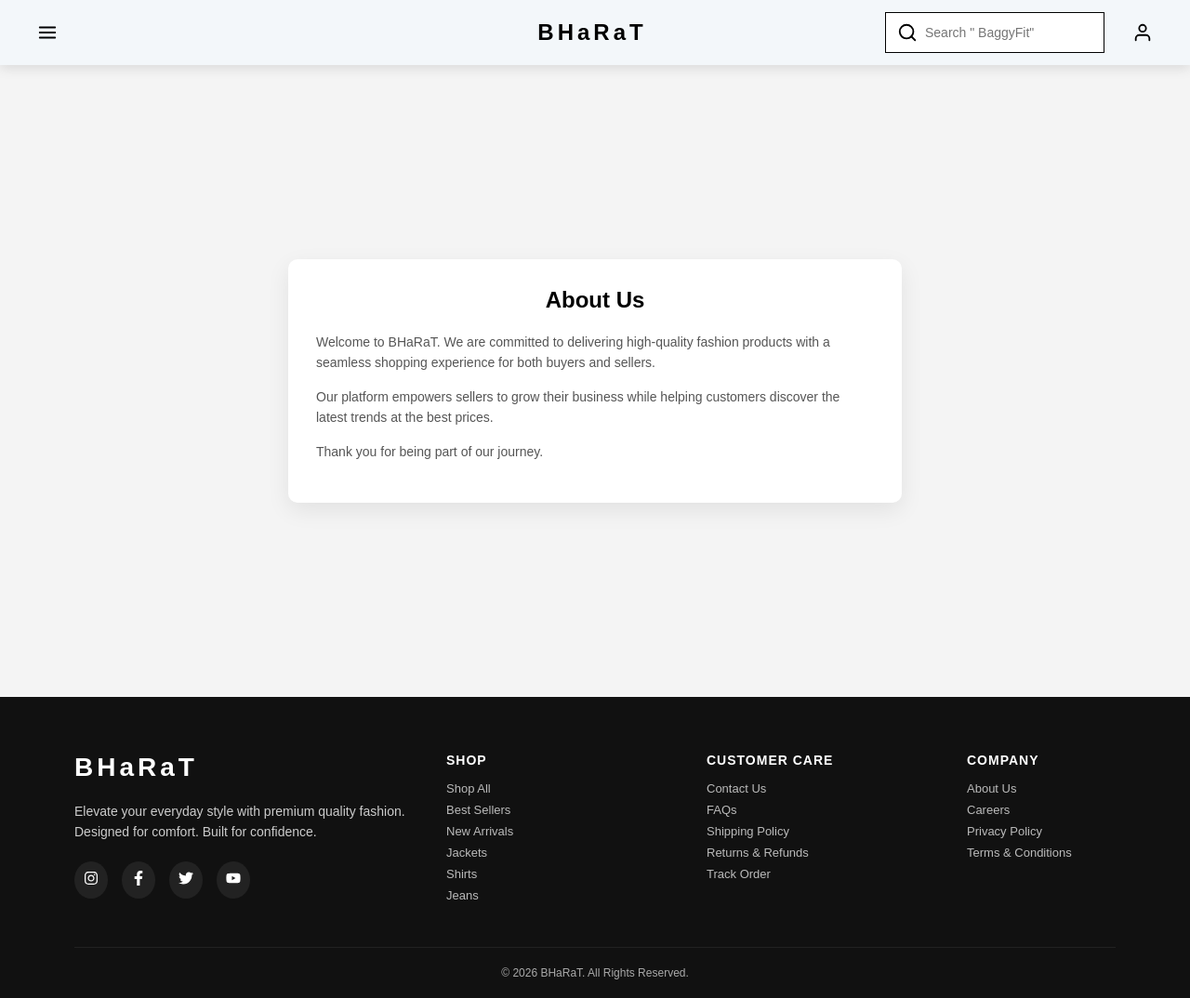
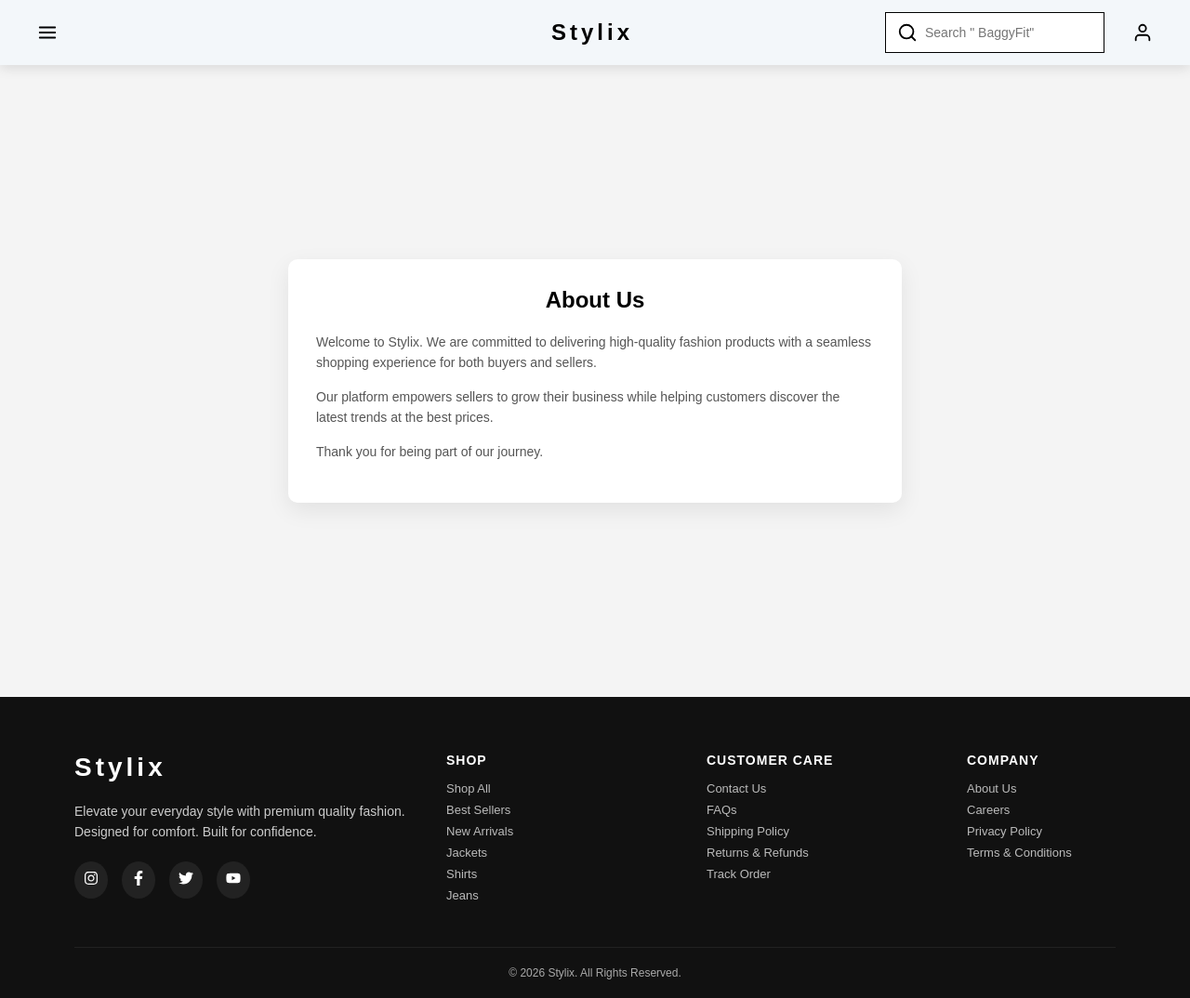
Before and after one commit to program-bharat/mern-ecommerce, a React (Vite) app in the folder Frontend/: page /about in a window 1280 px wide. Shown: the whole page at 93% size. Built offline with nearby package versions, Linux system fonts and the light colour scheme.

Commit message:
Updated project name

```diff
--- a/Frontend/src/components/Footer.jsx
+++ b/Frontend/src/components/Footer.jsx
@@ -8,7 +8,7 @@
             <FooterWrapper>
                 <TopSection>
                     <BrandSection>
-                        <Logo>BHaRaT</Logo>
+                        <Logo>Stylix</Logo>
                         <Description>Elevate your everyday style with premium quality fashion.
                             Designed for comfort. Built for confidence.</Description>
                         <SocialIcons>
@@ -46,7 +46,7 @@
                     </LinkSection>
                 </TopSection>
                 <BottomSection>
-                    © {new Date().getFullYear()} BHaRaT. All Rights Reserved.
+                    © {new Date().getFullYear()} Stylix. All Rights Reserved.
                 </BottomSection>
             </FooterWrapper >
         </>
--- a/Frontend/src/components/NavBar.jsx
+++ b/Frontend/src/components/NavBar.jsx
@@ -93,7 +93,7 @@
         <>
             <Nav>
                 <LeftSection data-aos="fade-down" onClick={toggleMenu}><FiMenu size={22} /></LeftSection>
-                <Logo data-aos="fade-down"><Link to={"/"} style={{ textDecoration: "none", color: "black" }}>BHaRaT</Link ></Logo>
+                <Logo data-aos="fade-down"><Link to={"/"} style={{ textDecoration: "none", color: "black" }}>Stylix</Link ></Logo>
                 <RightSection data-aos="fade-down">
                     <SearchContainer>
                         <FiSearch size={22} />
--- a/Frontend/src/pages/AboutUs.jsx
+++ b/Frontend/src/pages/AboutUs.jsx
@@ -17,7 +17,7 @@
                 <Title data-aos="zoom-out">About Us</Title>
 
                 <Text data-aos="zoom-in" data-aos-delay="100">
-                    Welcome to BHaRaT. We are committed to delivering high-quality
+                    Welcome to Stylix. We are committed to delivering high-quality
                     fashion products with a seamless shopping experience for both
                     buyers and sellers.
                 </Text>
```
